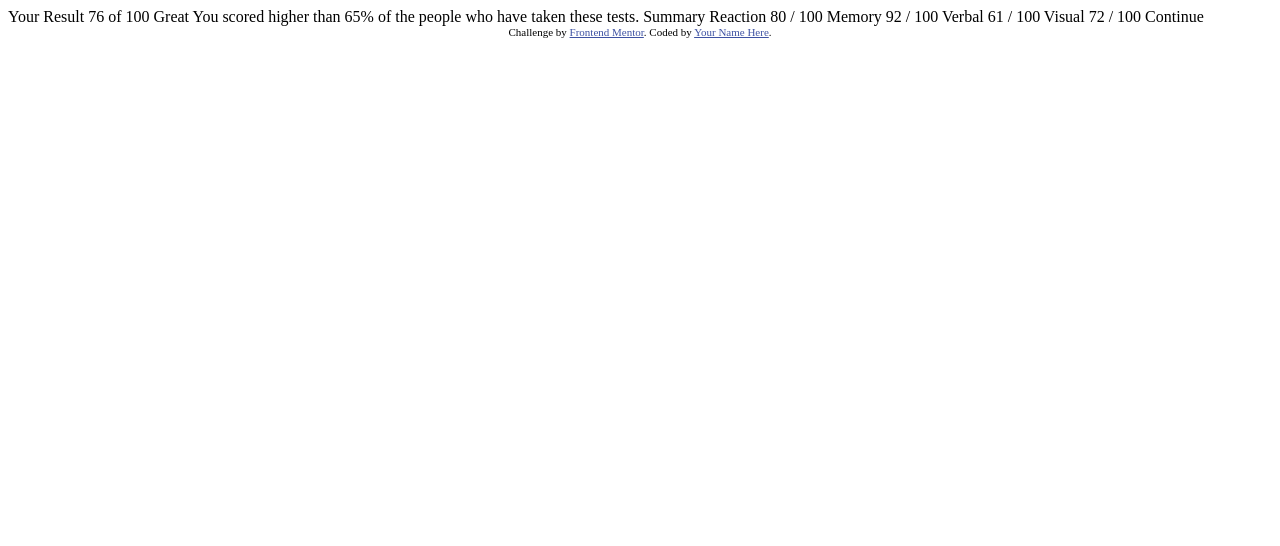
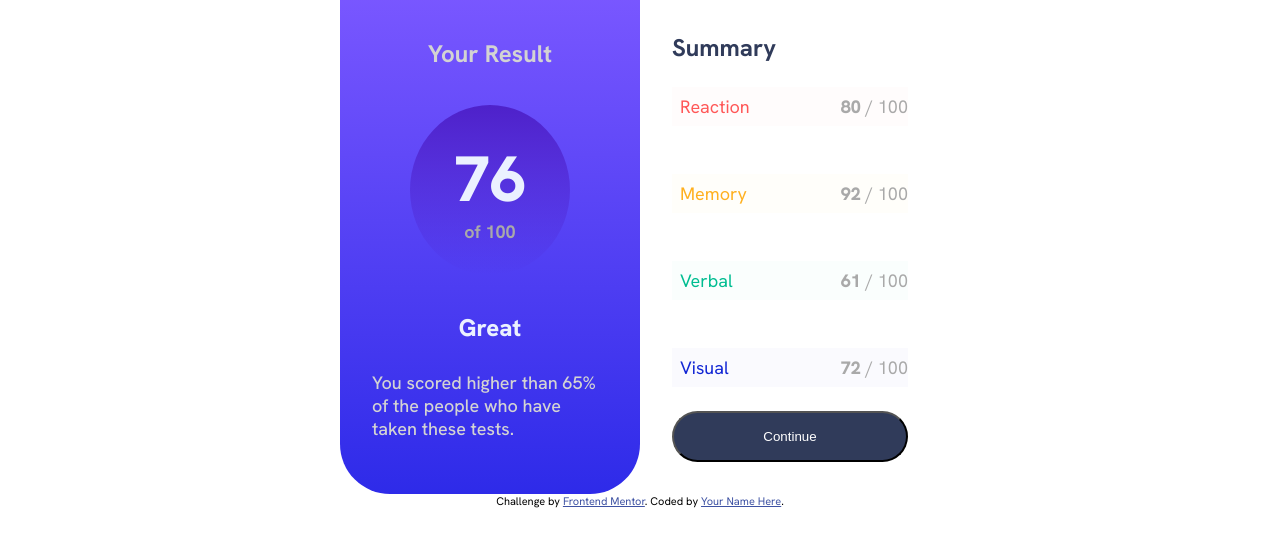
Before and after one commit to NeoDaigoro/fm-result-summary-component, a plain HTML site: page index.html in a window 1280 px wide. Drawn offline with Linux system fonts and the light colour scheme.

Commit message:
first try

```diff
--- a/index.html
+++ b/index.html
@@ -10,34 +10,206 @@
 
   <!-- Feel free to remove these styles or customise in your own stylesheet 👍 -->
   <style>
+    @font-face {
+      font-family: "HankenGrotesk";
+      src: url(assets/fonts/HankenGrotesk-VariableFont_wght.ttf);
+    }
+
+    * {
+      margin: 0;
+      padding: 0;
+      /* border: 1px solid red; */
+    }
+
+    body {
+      background-color: white;
+      font-family: "HankenGrotesk", "Verdana", sans-serif;
+      font-size: 18px;
+    }
+
+    .container {
+      margin: auto;
+      max-width: 375px;
+      /* box-shadow: rgba(100, 100, 111, 0.2) 0px 7px 29px 0px; */
+    }
+
+    .result {
+      display: flex;
+      flex-direction: column;
+      align-items: center;
+      justify-content: space-around;
+      background: linear-gradient(hsl(252, 100%, 67%), hsl(241,81%,54%));
+      border-bottom-left-radius: 50px;
+      border-bottom-right-radius: 50px;
+      padding: 2rem;
+    }
+
+    .result > h2 {
+      color: lightgray;
+      font-size: 24px;
+    }
+
+    .result-value-container {
+      background: linear-gradient(hsla(256,72%,46%,1), hsla(241,72%,46%,0));
+      border-radius: 100%;
+      width: 6rem;
+      margin: 1.5rem 0 1.5rem 0;
+      padding: 2rem;
+      text-align: center;
+      /* max-width: max-content; */
+    }
+
+    .score {
+      color: hsl(221, 100%, 96%);
+      font-weight: 800;
+      font-size: 64px;
+    }
+
+    .of-hundred {
+      color: darkgray;
+      font-weight: 700;
+    }
+
+    .result-text {
+      color: hsl(221, 100%, 96%);
+      font-weight: 800;
+      font-size: 24px;
+    }
+
+    .result-desc {
+      color: lightgray;
+      padding: 1rem 0;
+      font-weight: 500;
+    }
+
+    .summary {
+      display: flex;
+      flex-direction: column;
+      padding: 2rem;
+    }
+
+    .summary > div {
+      margin: 1.5rem 0;
+    }
+
+    .reaction, .memory, .verbal, .visual {
+      display: flex;
+      align-items: flex-end;
+      justify-content: space-between;
+      width: 100%;
+      color: darkgray
+    }
+
+    .reaction {
+      background: hsla(0, 100%, 67%, 0.02);
+      padding: 0.5rem 0;
+    }
+
+    .reaction > p:first-child {
+      color: hsla(0, 100%, 67%);
+      padding: 0 0.5rem;
+    }
+
+    .memory {
+      background: hsl(39, 100%, 56%, 0.02);
+      padding: 0.5rem 0;
+    }
+
+    .memory > p:first-child {
+      color: hsl(39, 100%, 56%);
+      padding: 0 0.5rem;
+    }
+
+    .verbal {
+      background: hsl(166, 100%, 37%, 0.02);
+      padding: 0.5rem 0;
+    }
+
+    .verbal > p:first-child {
+      color: hsl(166, 100%, 37%);
+      padding: 0 0.5rem;
+    }
+
+    .visual {
+      background: hsl(234, 85%, 45%, 0.02);
+      padding: 0.5rem 0;
+    }
+
+    .visual > p:first-child {
+      color: hsl(234, 85%, 45%);
+      padding: 0 0.5rem;
+    }
+
+    .summary-score {
+      font-weight: 800;
+    }
+
+    .summary-header {
+      color: hsl(224, 30%, 27%);
+      font-size: 24px;
+    }
+
+    .continue {
+      background-color: hsl(224, 30%, 27%);
+      color: hsl(0, 0%, 100%);
+      padding: 1rem;
+      border-radius: 30px;
+    }
+
+    @media (min-width: 376px) {
+      .container {
+        margin: auto;
+        max-width: 600px;
+        display: flex;
+      }
+
+      .result {
+        width: 60%;
+      }
+
+      .summary {
+        width: 60%;
+      }
+    }
+
     .attribution { font-size: 11px; text-align: center; }
     .attribution a { color: hsl(228, 45%, 44%); }
   </style>
 </head>
 <body>
 
-  Your Result
-  76
-  of 100
+  <div class="container">
+    <div class="result">
+      <h2 class="result-header">Your Result</h2>
+      <div class="result-value-container">
+        <p class="score">76</p>
+        <p class="of-hundred">of 100</p>
+      </div>
+      <p class="result-text">Great</p>
+      <p class="result-desc">You scored higher than 65% of the people who have taken these tests.</p>
+    </div>
 
-  Great
-  You scored higher than 65% of the people who have taken these tests.
-
-  Summary
-
-  Reaction
-  80 / 100
-
-  Memory
-  92 / 100
-
-  Verbal
-  61 / 100
-
-  Visual
-  72 / 100
-
-  Continue
+    <div class="summary">
+      <h2 class="summary-header">Summary</h2>
+      <div class="reaction">
+        <p>Reaction</p>
+        <p><span class="summary-score">80</span> / 100</p>
+      </div>
+      <div class="memory">
+        <p>Memory</p>
+        <p><span class="summary-score">92</span> / 100</p>
+      </div>
+      <div class="verbal">
+        <p>Verbal</p>
+        <p><span class="summary-score">61</span> / 100</p>
+      </div>
+      <div class="visual">
+        <p>Visual</p>
+        <p><span class="summary-score">72</span> / 100</p>
+      </div>
+      <button class="continue">Continue</button>
+    </div>
+  </div>
 
   <div class="attribution">
     Challenge by <a href="https://www.frontendmentor.io?ref=challenge" target="_blank">Frontend Mentor</a>.
```
